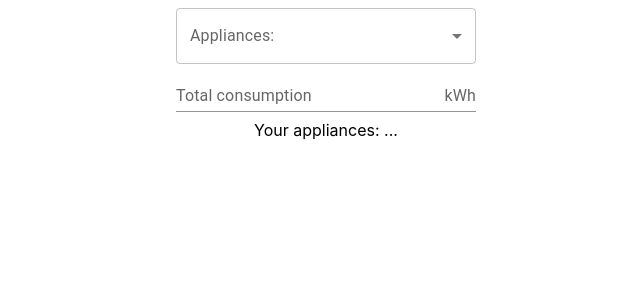
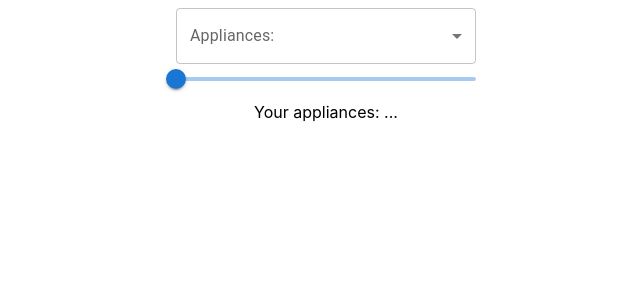
Before and after one commit to adelaidaCreosteanu/consumption-calc, a React (Create React App) app in the folder tilt_frontend/: page / in a window 1280 px wide. Shown: the top 300 px of the page, without its empty margins (314-954 px from the left). Built offline with nearby package versions, Linux system fonts and the light colour scheme.

Commit message:
feat: use dynamic slider for consumption

```diff
--- a/tilt_frontend/src/components/ApplianceSelect.tsx
+++ b/tilt_frontend/src/components/ApplianceSelect.tsx
@@ -1,4 +1,15 @@
-import { Box, Chip, FormControl, InputAdornment, InputLabel, MenuItem, OutlinedInput, Select, SelectChangeEvent, TextField } from "@mui/material";
+import {
+  Box,
+  Chip,
+  FormControl,
+  InputAdornment,
+  InputLabel,
+  MenuItem,
+  OutlinedInput,
+  Select,
+  SelectChangeEvent,
+  Slider,
+} from "@mui/material";
 import { ChangeEvent, useEffect, useState } from "react";
 
 const appliance_codes = {
@@ -10,33 +21,33 @@ const appliance_codes = {
   isv: "Induction stove",
   slt: "Small Light",
   blt: "Big Light",
-}
+};
 
-interface IProps {
-
-}
+interface IProps {}
 
 function ApplianceSelect(props: IProps) {
   const [appliances, setAppliances] = useState<string[]>([]);
   const [consumption, setConsumption] = useState<number | undefined>(undefined);
+  const [minC, setMinC] = useState<number | undefined>(undefined);
 
   useEffect(() => {
     if (appliances.length > 0 && consumption) {
-            sendComputeRequest()
+      sendComputeRequest();
     } else {
-
     }
   }, [appliances, consumption]);
 
   const sendComputeRequest = () => {
     fetch(
-            `http://localhost:8000/consumptions/?total=${consumption}&appliances=${appliances.join()}`
+      `http://localhost:8000/estimate_appliances?total=${consumption}&appliances=${appliances.join()}`
     )
       .then((response) => response.json())
-            .then();
-    }
+      .then(); // TODO
+  };
 
-    const handleAppliancesChange = (event: SelectChangeEvent<typeof appliances>) => {
+  const handleAppliancesChange = (
+    event: SelectChangeEvent<typeof appliances>
+  ) => {
     const {
       target: { value },
     } = event;
@@ -44,16 +55,16 @@ function ApplianceSelect(props: IProps) {
       // On autofill we get a stringified value.
       typeof value === "string" ? value.split(",") : value
     );
+    fetch(
+      `http://localhost:8000/min_consumption?appliances=${appliances.join()}`
+    )
+      .then((response) => response.json())
+      .then((min_consumption: number) => setMinC(min_consumption));
   };
 
-    const handleConsumptionChange = (event: ChangeEvent<HTMLInputElement>) => {
-        const {
-            target: { value },
-          } = event;
-          setConsumption(
-            Number(value)
-          );
-    }
+  const handleSliderChange = (event: Event, newValue: number | number[]) => {
+    setConsumption(Number(newValue));
+  };
 
   return (
     <div>
@@ -72,7 +83,9 @@ function ApplianceSelect(props: IProps) {
                 {selected.map((value) => (
                   <Chip
                     key={value}
-                        label={appliance_codes[value as keyof typeof appliance_codes]}
+                    label={
+                      appliance_codes[value as keyof typeof appliance_codes]
+                    }
                   />
                 ))}
               </Box>
@@ -84,11 +97,13 @@ function ApplianceSelect(props: IProps) {
               </MenuItem>
             ))}
           </Select>
-              <TextField id="consumption-input" label="Total consumption" variant="standard"
-              onChange={handleConsumptionChange}
-              InputProps={{
-                endAdornment: <InputAdornment position="end">kWh</InputAdornment>,
-              }}/>
+          <Slider
+            aria-label="consumption-input"
+            min={typeof minC === "number" ? minC : 0}
+            max={75}
+            onChange={handleSliderChange}
+            valueLabelDisplay="auto"
+          />
         </FormControl>
       </div>
     </div>
```
Also changed, not shown: 1 other file (tests, documents, lock files or other folders). Lines whose indentation alone changed are shown as unchanged.
